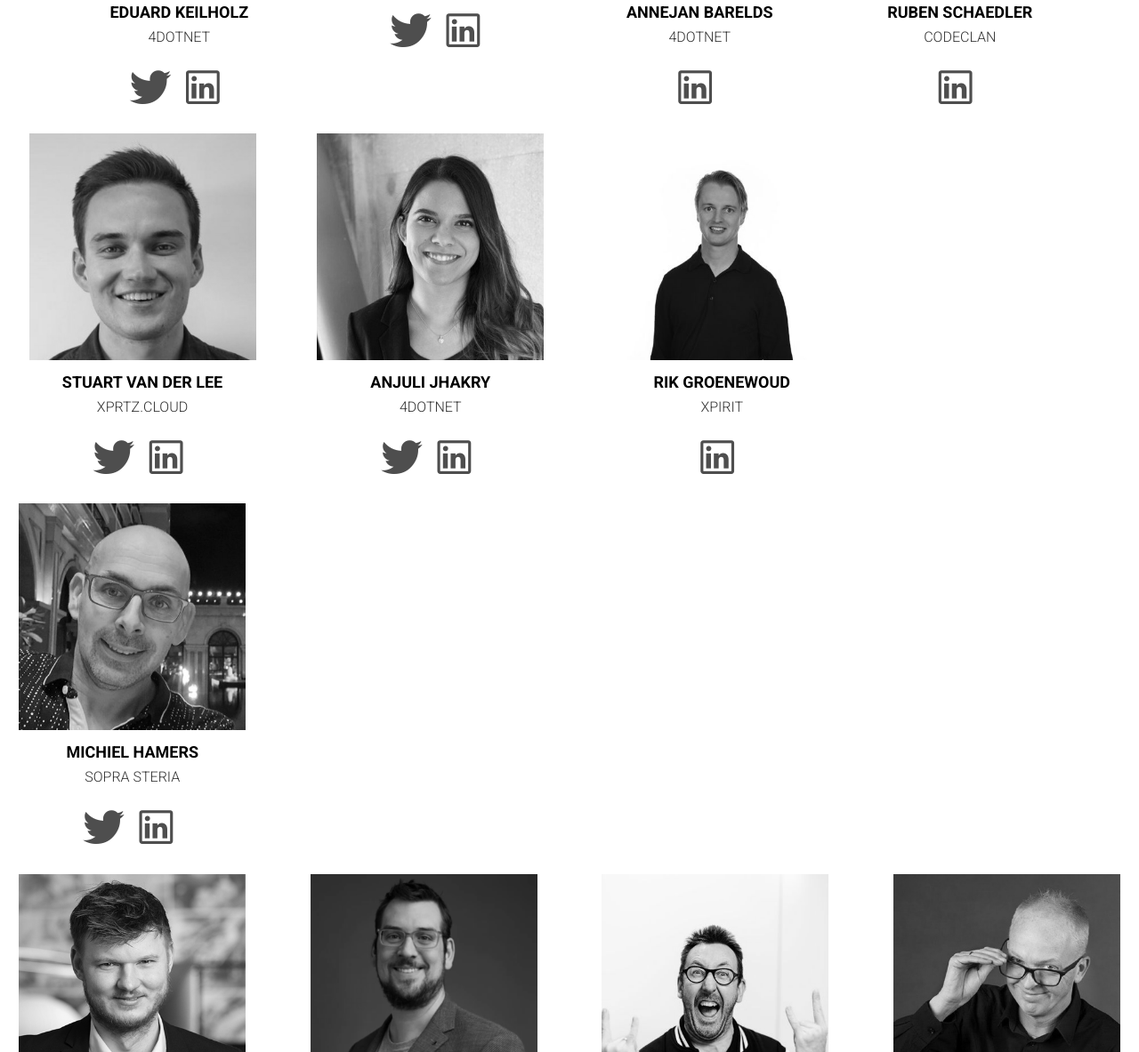
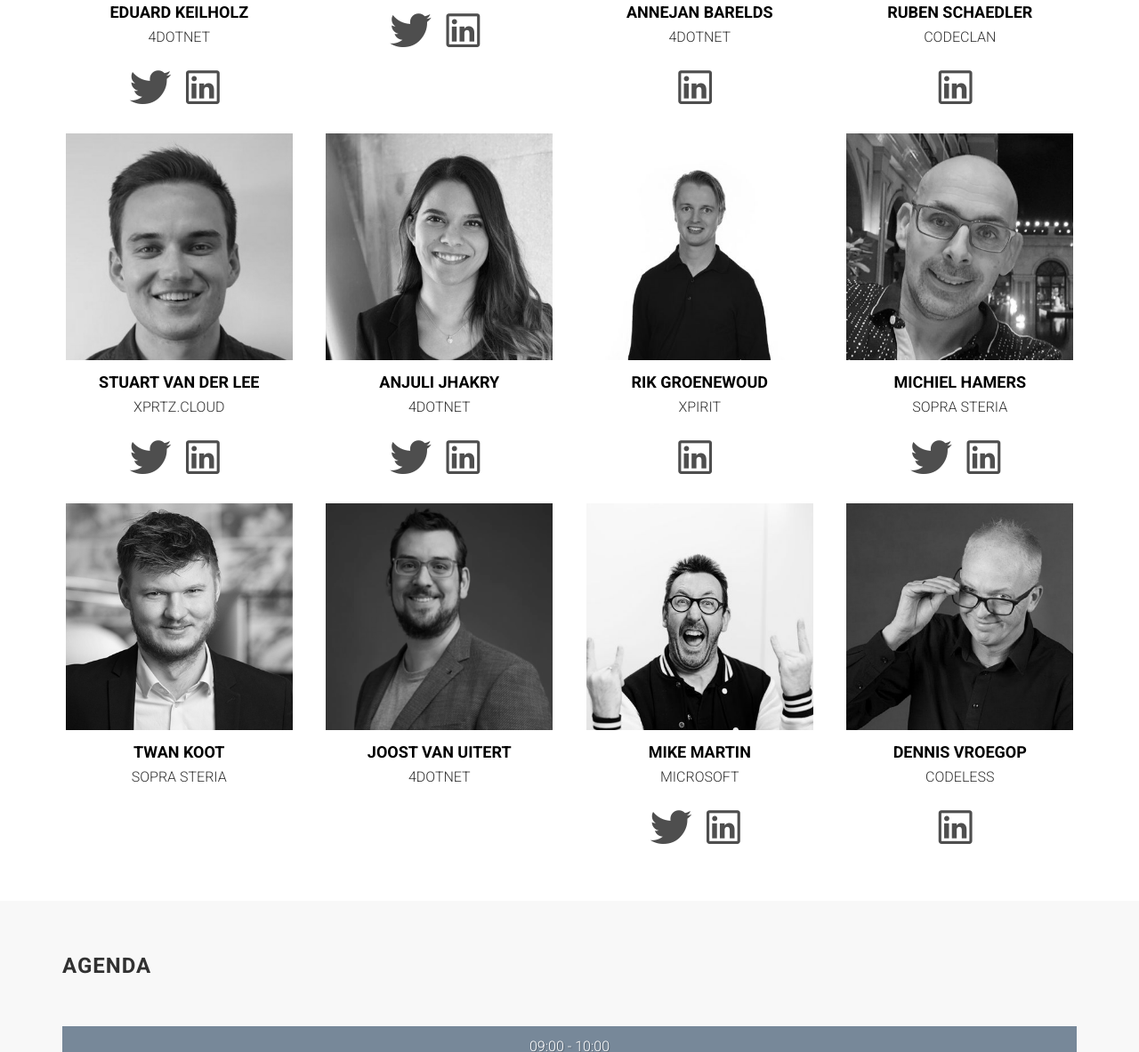
Before and after one commit to devNetNoord/devNetNoord.github.io, a website: page index.html in a window 1280 px wide. Shown: the part 1598-2781 px from the top of the page at 89% size. Drawn offline with nearby package versions, Linux system fonts and the light colour scheme; files whose address does not match are found by name.

Commit message:
Fixed rows

```diff
--- a/index.html
+++ b/index.html
@@ -204,7 +204,7 @@
                 </div>
             </div> <!-- end of second row -->
 
-            </div> <!-- third row -->
+            <div class="row"> <!-- third row -->
                 <div class="col-md-3">
                     <div class="speaker">
                         <figure>
@@ -221,8 +221,6 @@
                     </div>
                 </div>
 
-
-            <div class="row">
                 <div class="col-md-3">
                     <div class="speaker">
                         <figure>
@@ -268,10 +266,10 @@
                             <li><a href="https://www.linkedin.com/in/michielhamers/" target="_blank"><i class="ion-social-linkedin-outline"></i></a></li>
                         </ul>
                     </div>
-            </div>
-            </div>
+                </div>
+            </div> <!-- end of third row -->
 
-            <div class="row">
+            <div class="row"> <!-- fourth row -->
                 <div class="col-md-3">
                     <div class="speaker">
                         <figure>
@@ -286,10 +284,6 @@
                         </ul>
                     </div>
                 </div>
-
-
-
-
 
                 <div class="col-md-3">
                     <div class="speaker">
@@ -335,7 +329,7 @@
                         </ul>
                     </div>
                 </div>
-            </div>
+            </div> <!-- end of fourth row -->
         </div>
     </section>
 
```
